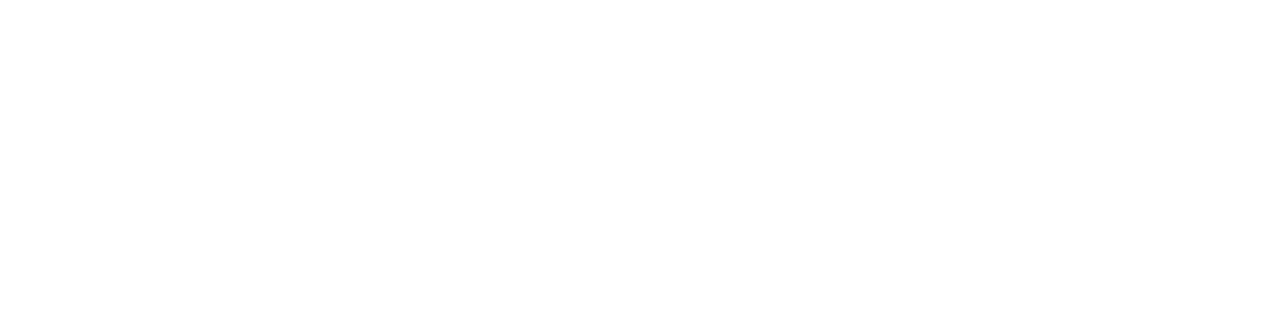
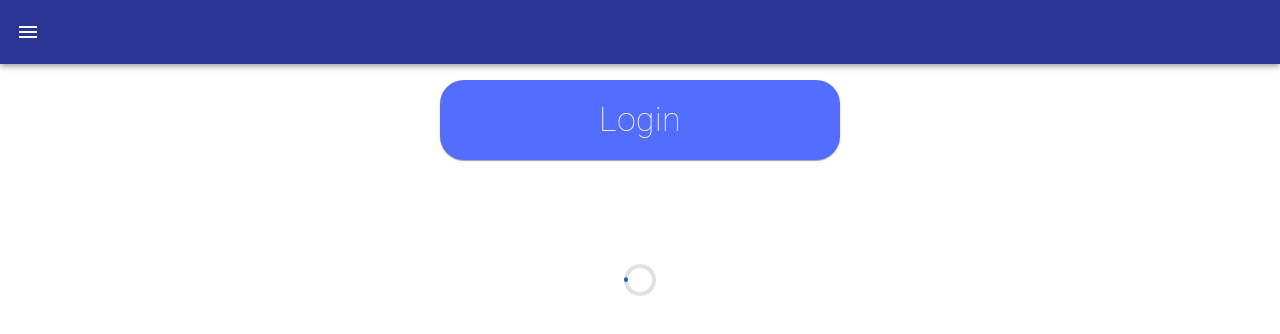
Before and after one commit to overdonebirch/frontend-incidencias, a Vue app: page /login in a window 1280 px wide. Before the commit this address had no page. Shown: the top 334 px of the page. Built offline with nearby package versions, Linux system fonts and the light colour scheme.

Commit message:
añado la ruta del login

```diff
--- a/src/components/Layout.vue
+++ b/src/components/Layout.vue
@@ -29,6 +29,10 @@ const altura = computed(() => drawer.value ? 'h-screen' : '');
                     <RouterLink class="text-decoration-none text-h4 text-lg-h5 text-cyan-lighten-5 font-weight-bold"
                         :to="{ name: 'listar-incidencias' }">Listar Incidencias</RouterLink>
                 </v-list-item>
+                <v-list-item>
+                    <RouterLink class="text-decoration-none text-h4 text-lg-h5 text-cyan-lighten-5 font-weight-bold"
+                        :to="{ name: 'login' }">Login</RouterLink>
+                </v-list-item>
 
 
             </v-list>
--- a/src/router/index.js
+++ b/src/router/index.js
@@ -2,7 +2,7 @@ import { createRouter, createWebHistory } from 'vue-router'
 import App from '../App.vue'
 import CrearIncidenciaView from '../views/CrearIncidenciaView.vue'
 import ListarIncidenciasView from '../views/ListarIncidenciasView.vue'
-
+import LoginView from '../views/LoginView.vue'
 
 const router = createRouter({
   history: createWebHistory(import.meta.env.BASE_URL),
@@ -16,6 +16,11 @@ const router = createRouter({
         path : '/listarIncidencias',
         name : 'listar-incidencias',
         component : ListarIncidenciasView
+    },
+    {
+        path : '/login',
+        name : 'login',
+        component : LoginView
     }
   ]
 })
--- /dev/null
+++ b/src/views/LoginView.vue
@@ -0,0 +1,50 @@
+<script setup>
+
+import { ref, reactive, computed, onMounted, watch } from 'vue'
+import Layout from '../components/Layout.vue';
+import { useIncidenciasStore } from '../stores/incidenciasStore.js';
+import GlobalAlerts from '../components/GlobalAlerts.vue';
+
+const incidenciasStore = useIncidenciasStore();
+
+
+
+
+</script>
+
+<template>
+
+    <GlobalAlerts />
+
+
+    <Layout>
+
+        <template v-slot:title>
+            <v-card color="indigo-accent-2" width="400" class="text-center pa-1 rounded-xl ">
+                <v-card-text class="text-h4 white--text">
+                    <h1 class="text-h4 font-weight-thin">Login</h1>
+                </v-card-text>
+            </v-card>
+            <!-- Spinner de carga -->
+            <div class="text-center pt-16 min-h-screen " v-if="!incidenciasStore.cargarIncidencias">
+                <v-progress-circular color="primary" indeterminate></v-progress-circular>
+            </div>
+        </template>
+
+        <template v-slot:body v-if="incidenciasStore.cargarIncidencias">
+
+
+        </template>
+
+    </Layout>
+
+
+</template>
+
+
+
+<style>
+.min-h-screen {
+    min-height: 990px;
+}
+</style>
```
